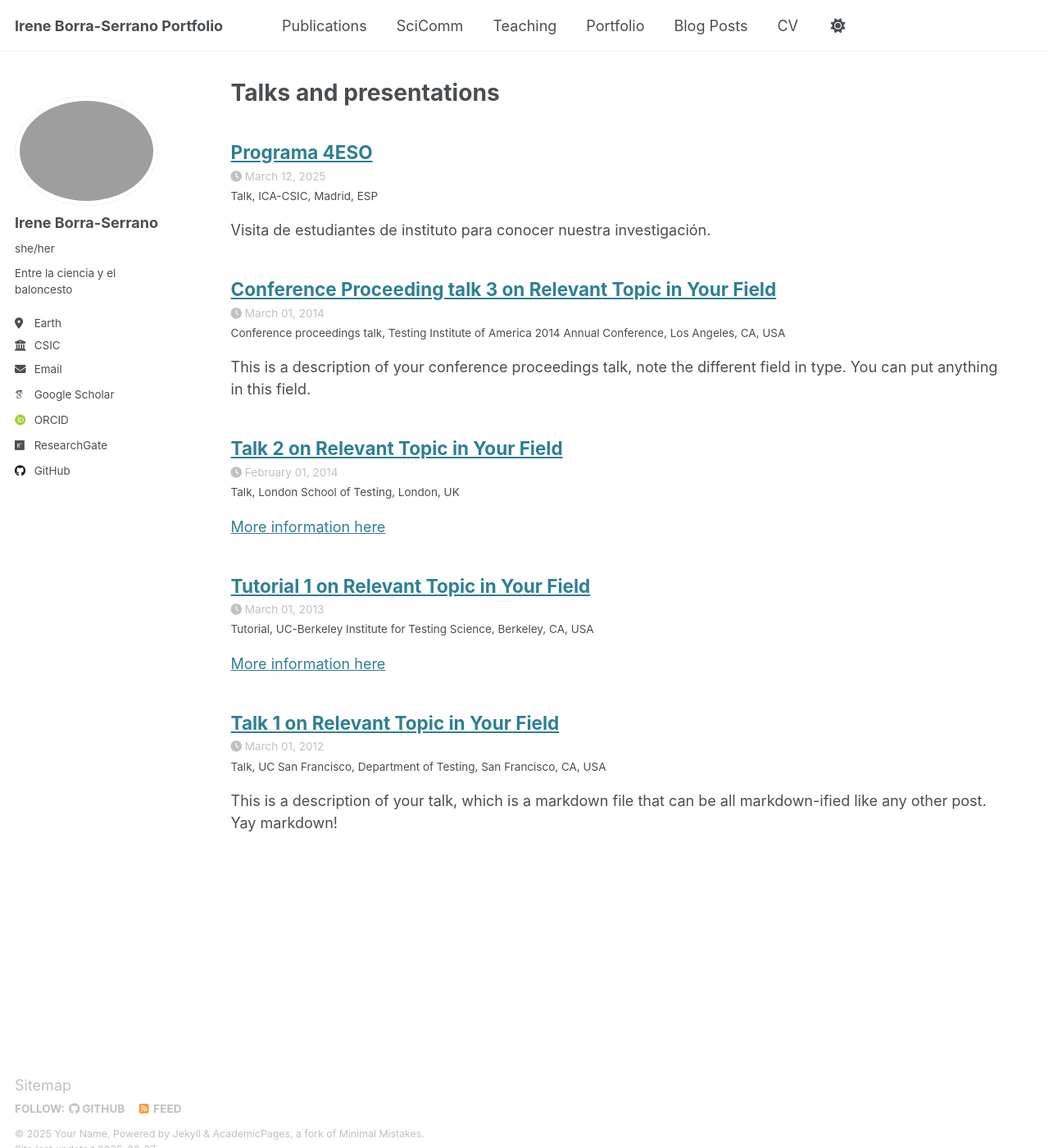
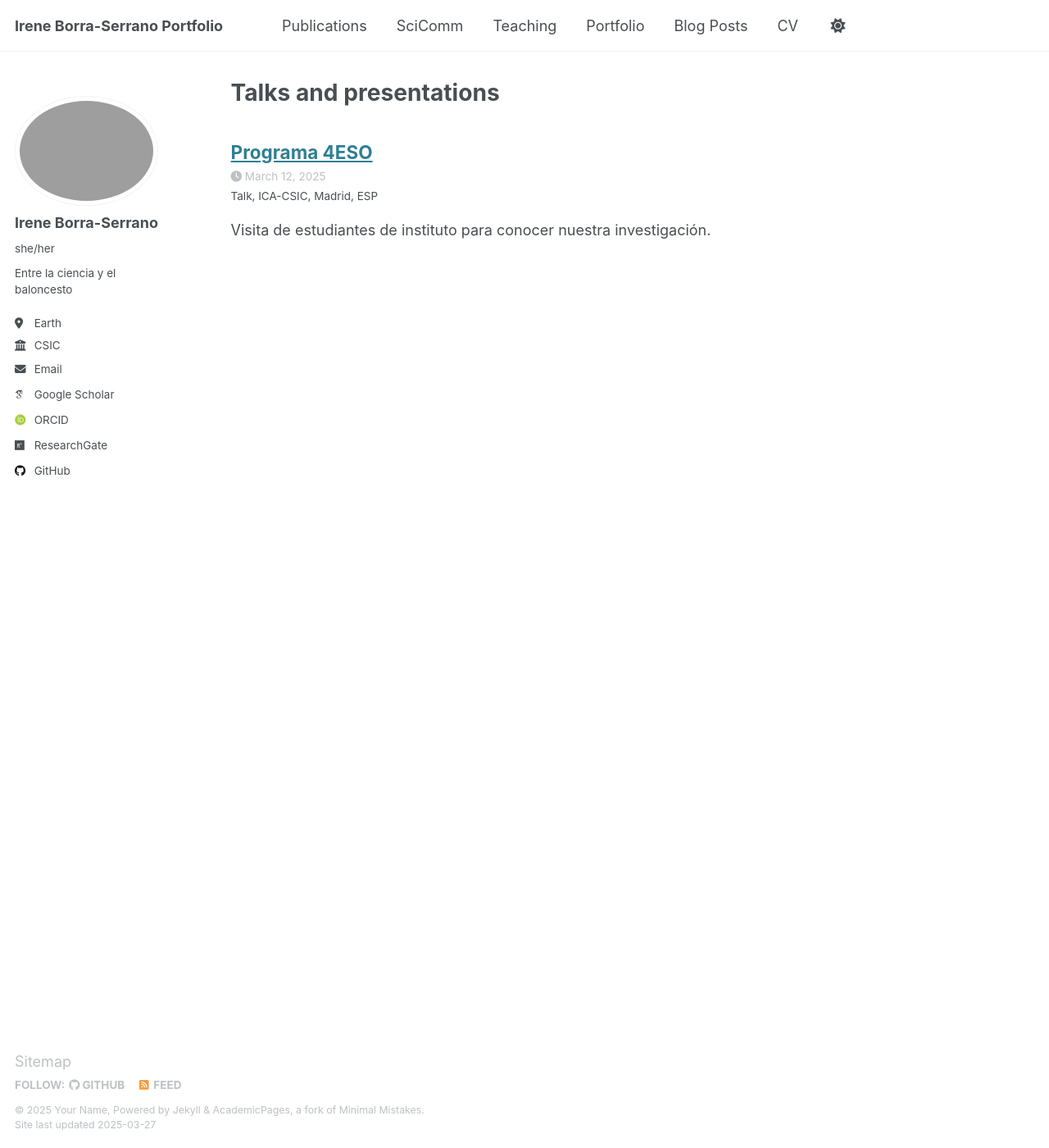
Before and after one commit to IreneBS/irene_borra-serrano, a Jekyll site: the page built from _pages/talks.html, in a window 1280 px wide and 1400 px high. Shown: the whole window at 82% size. Built offline with Jekyll 4.4.1, drawn with Linux system fonts in a browser that asks for light colours; some web fonts are replaced.

Commit message:
27/03 primeros cambios en config y archivos markdown de las publicaciones

```diff
--- a/_talks/2012-03-01-talk-1.md
+++ /dev/null
@@ -1,11 +0,0 @@
----
-title: "Talk 1 on Relevant Topic in Your Field"
-collection: talks
-type: "Talk"
-permalink: /talks/2012-03-01-talk-1
-venue: "UC San Francisco, Department of Testing"
-date: 2012-03-01
-location: "San Francisco, CA, USA"
----
-
-This is a description of your talk, which is a markdown file that can be all markdown-ified like any other post. Yay markdown!
--- a/_talks/2013-03-01-tutorial-1.md
+++ /dev/null
@@ -1,13 +0,0 @@
----
-title: "Tutorial 1 on Relevant Topic in Your Field"
-collection: talks
-type: "Tutorial"
-permalink: /talks/2013-03-01-tutorial-1
-venue: "UC-Berkeley Institute for Testing Science"
-date: 2013-03-01
-location: "Berkeley, CA, USA"
----
-
-[More information here](http://exampleurl.com)
-
-This is a description of your tutorial, note the different field in type. This is a markdown files that can be all markdown-ified like any other post. Yay markdown!
--- a/_talks/2014-02-01-talk-2.md
+++ /dev/null
@@ -1,13 +0,0 @@
----
-title: "Talk 2 on Relevant Topic in Your Field"
-collection: talks
-type: "Talk"
-permalink: /talks/2014-02-01-talk-2
-venue: "London School of Testing"
-date: 2014-02-01
-location: "London, UK"
----
-
-[More information here](http://example2.com)
-
-This is a description of your talk, which is a markdown files that can be all markdown-ified like any other post. Yay markdown!
--- a/_talks/2014-03-01-talk-3.md
+++ /dev/null
@@ -1,11 +0,0 @@
----
-title: "Conference Proceeding talk 3 on Relevant Topic in Your Field"
-collection: talks
-type: "Conference proceedings talk"
-permalink: /talks/2014-03-01-talk-3
-venue: "Testing Institute of America 2014 Annual Conference"
-date: 2014-03-01
-location: "Los Angeles, CA, USA"
----
-
-This is a description of your conference proceedings talk, note the different field in type. You can put anything in this field.
```
Also changed, not shown: _portfolio/portfolio-1.md (added, +7 -0 lines), _posts/2025-03-25-blog-post-1.md (+2 -2 lines), _talks/2025-03-12-4ESO.md (+4 -0 lines), _teaching/2014-spring-teaching-1 - copia.md (added, +20 -0 lines).
